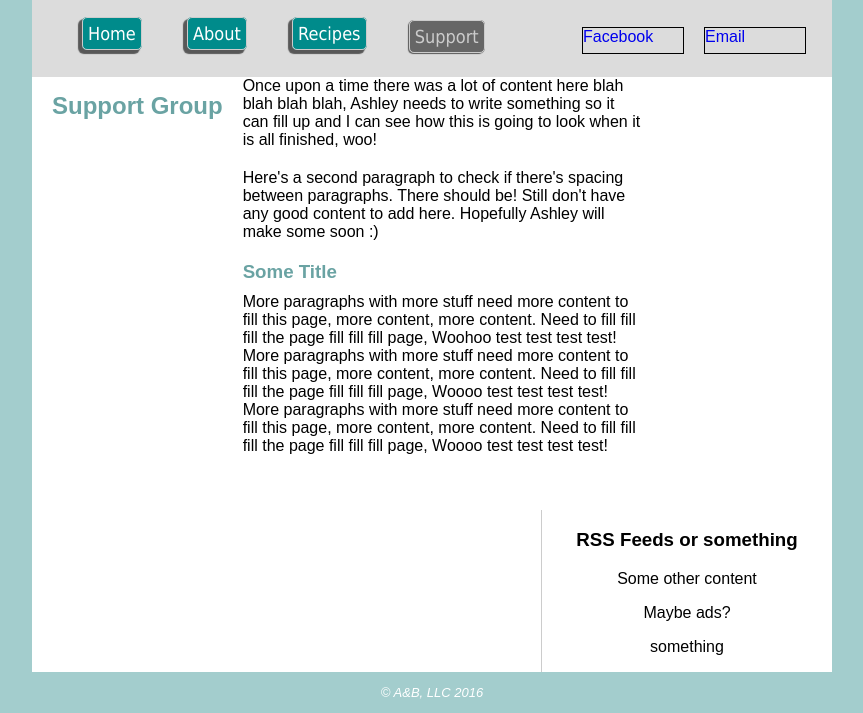
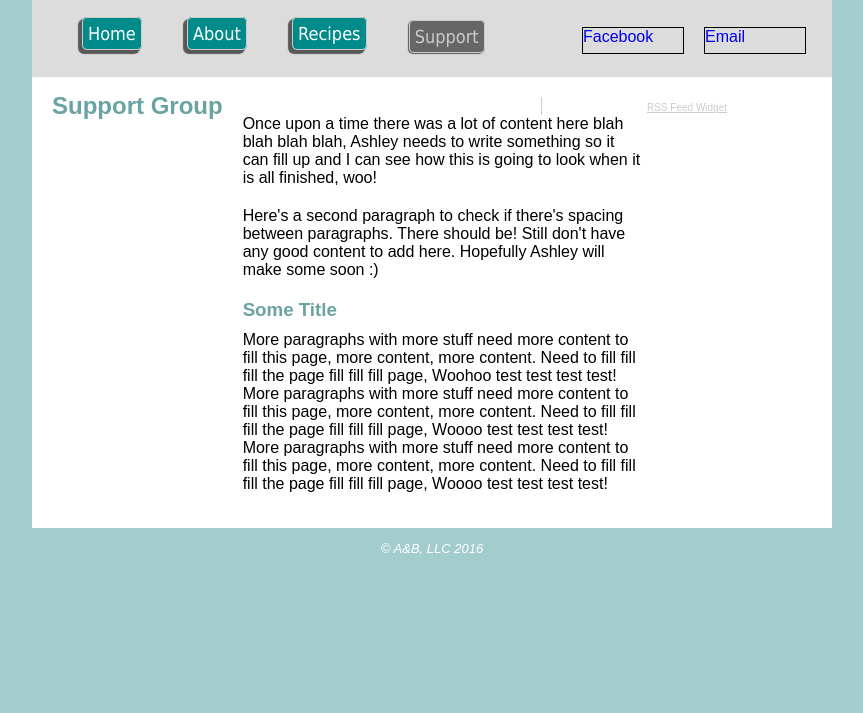
Before and after one commit to BrantK/as-blog, a website: page public_html/group.html in a window 1280 px wide. Shown: the part 124-837 px from the top of the page, without its empty margins (208-1071 px from the left). After the commit the page ends 800 px from the top, so only its background shows below. Drawn offline with Linux system fonts and the light colour scheme; a script that the page names is missing.

Commit message:
Added RSS feed to each page

```diff
--- a/public_html/group.html
+++ b/public_html/group.html
@@ -37,6 +37,14 @@
             </div>
 
             <div id="main">
+
+                <div id="sidebar">
+                    <script src="js/allergyAlertFeed.js" type="text/javascript"></script>
+                    <script> writeDoc.widgetUrl(); </script>
+                    <script> getFeed.allergyFeed(); </script>
+                    <a href="http://feed.mikle.com/" target="_blank" id="rssLink">RSS Feed Widget</a>
+                </div> <!-- side bar -->
+
                 <h2>Support Group</h2>
 
                 <div id="mainContent">
@@ -66,15 +74,6 @@
                     </p>
 
                 </div> <!-- main content -->
-
-                <aside>
-                    <div id="sidebar">
-                        <h3> RSS Feeds or something</h3>
-                        <p> Some other content </p>
-                        <p> Maybe ads? </p>
-                        <p> something </p>
-                    </div>
-                </aside>
                 <p id="clear"></p>
             </div> <!-- main -->
 
```
Also changed, not shown: public_html/about.html (+8 -9 lines), public_html/index.html (+8 -8 lines), public_html/recipes.html (+8 -9 lines).
